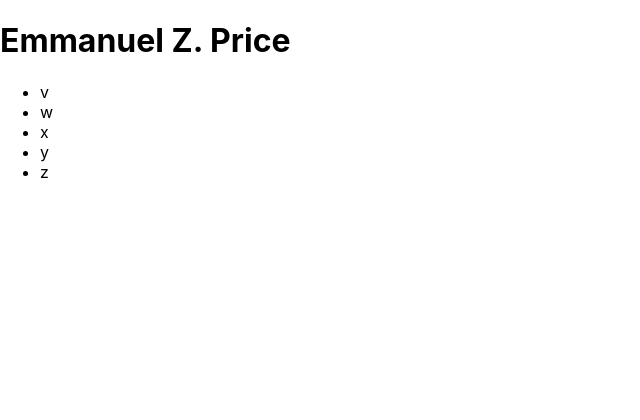
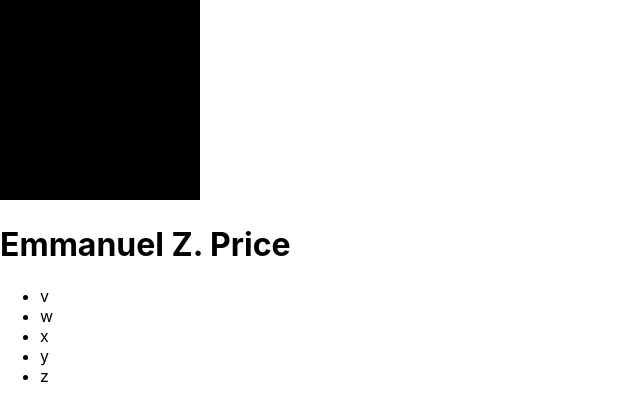
Before and after one commit to emansrazor/personal-site, a React (Create React App) app: page /#/ in a window 1280 px wide. Shown: the top 420 px of the page, without its empty margins (0-640 px from the left). Built offline with nearby package versions, Linux system fonts and the light colour scheme.

Commit message:
add p5 sketch

```diff
--- a/package.json
+++ b/package.json
@@ -8,6 +8,7 @@
     "@testing-library/user-event": "^7.2.1",
     "babel-loader": "^8.1.0",
     "node-sass": "^4.14.1",
+    "p5": "^1.1.9",
     "react": "^16.13.1",
     "react-dom": "^16.13.1",
     "react-router": "^5.2.0",
--- a/src/styles/Home.scss
+++ b/src/styles/Home.scss
@@ -1,7 +1,12 @@
 .Home {
+    #sketch {
+        position: absolute;
+        z-index: -100;
+    }
     .content {
         display: flex;
         justify-content: center;
         align-items: center;
+        color: white;
     }
 }
--- a/src/views/Home.js
+++ b/src/views/Home.js
@@ -1,7 +1,19 @@
 import React from 'react';
+import p5 from 'p5';
+
+new p5(s => {
+    s.setup = () => {
+        s.createCanvas(200, 200);
+    };
+
+    s.draw = () => {
+        s.background(0);
+    };
+}, 'sketch');
 
 const Home = () => (
     <div className="Home">
+        <div id="sketch"/>
         <div className="content">
             <h1 className="name">Emmanuel Z. Price</h1>
             <ul className="links">
```
Also changed, not shown: 1 other file (tests, documents, lock files or other folders).
